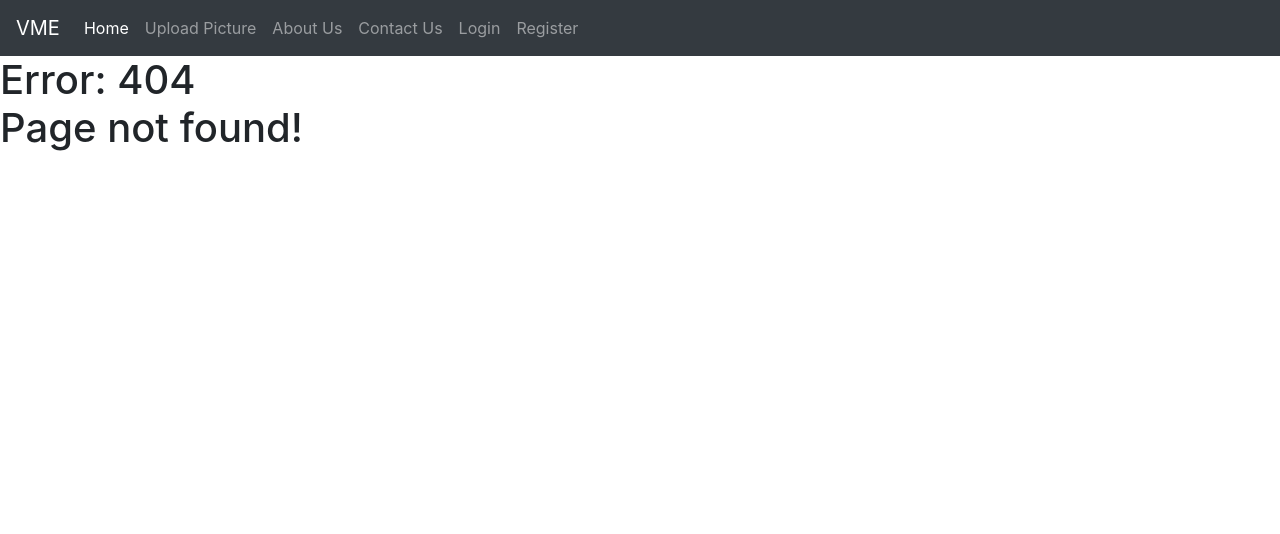
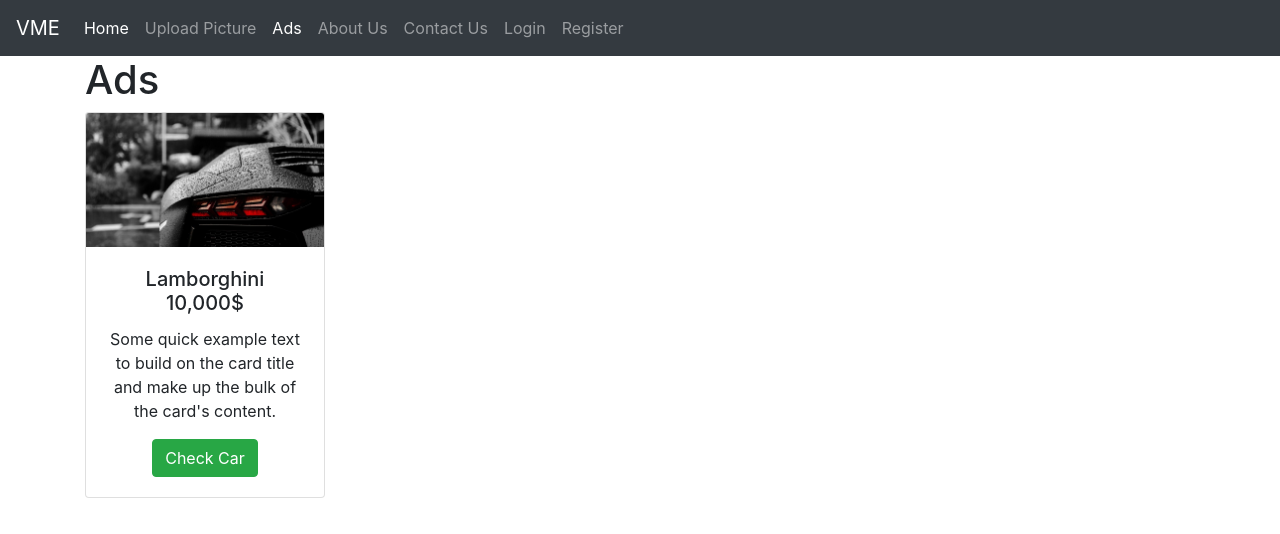
Before and after one commit to mustafasheikh1/VME, a React (Create React App) app: page /ads in a window 1280 px wide. Before the commit this address led to /not-found. Shown: the top 534 px of the page. Built offline with nearby package versions, Linux system fonts and the light colour scheme; the HTML template or start-up script is replaced by a standard one.

Commit message:
Ad card created

```diff
--- a/src/App.js
+++ b/src/App.js
@@ -18,6 +18,7 @@ import Profile from "./components/profile";
 import Settings from "./components/settings";
 import SideBar from "./components/sideBar";
 import UserForm from "./components/userForm";
+import Ads from "./components/ads";
 import "react-toastify/dist/ReactToastify.css";
 import "./App.css";
 
@@ -42,6 +43,7 @@ class App extends Component {
               <Route path="/about" component={AboutUs} />
               <Route path="/contact" component={Contact} />
               <Route path="/user" component={UserData} />
+              <Route path="/ads" component={Ads} />
               <Route path="/not-found" component={NotFound} />
               <Redirect from="/home" to="/" />
               <Route path="/" exact component={Home} />
--- /dev/null
+++ b/src/components/ads.jsx
@@ -0,0 +1,40 @@
+import React, { Component } from "react";
+import { Link } from "react-router-dom";
+import car from "../images/car.jpg";
+import car2 from "../images/car2.jpg";
+import car3 from "../images/lambo.jpg";
+import car4 from "../images/new car.jpg";
+class Ads extends Component {
+  state = {
+    ads: [
+      { img: car, price: "10,000$", name: "Mercedes" },
+      { img: car2, price: "50,000$", name: "Lambo" },
+      { img: car3, price: "24,000$", name: "Lamborghini" },
+      { img: car4, price: "1700$", name: "Spyder" },
+    ],
+  };
+  render() {
+    return (
+      <React.Fragment>
+        <div className="container">
+          <h1>Ads</h1>
+          <div className="card text-center" style={{ width: "15rem" }}>
+            <img src={car2} className="card-img-top" alt="..." />
+            <div className="card-body">
+              <h5 className="card-title">Lamborghini 10,000$</h5>
+              <p className="card-text">
+                Some quick example text to build on the card title and make up
+                the bulk of the card's content.
+              </p>
+              <Link to="" className="btn btn-success">
+                Check Car
+              </Link>
+            </div>
+          </div>
+        </div>
+      </React.Fragment>
+    );
+  }
+}
+
+export default Ads;
--- a/src/components/navbar.jsx
+++ b/src/components/navbar.jsx
@@ -28,6 +28,9 @@ const Navbar = () => {
                 <NavLink className="nav-link" to="/user">
                   Upload Picture
                 </NavLink>
+                <NavLink className="nav-link" to="/ads">
+                  Ads
+                </NavLink>
                 <NavLink className="nav-link" to="/about">
                   About Us
                 </NavLink>
```
